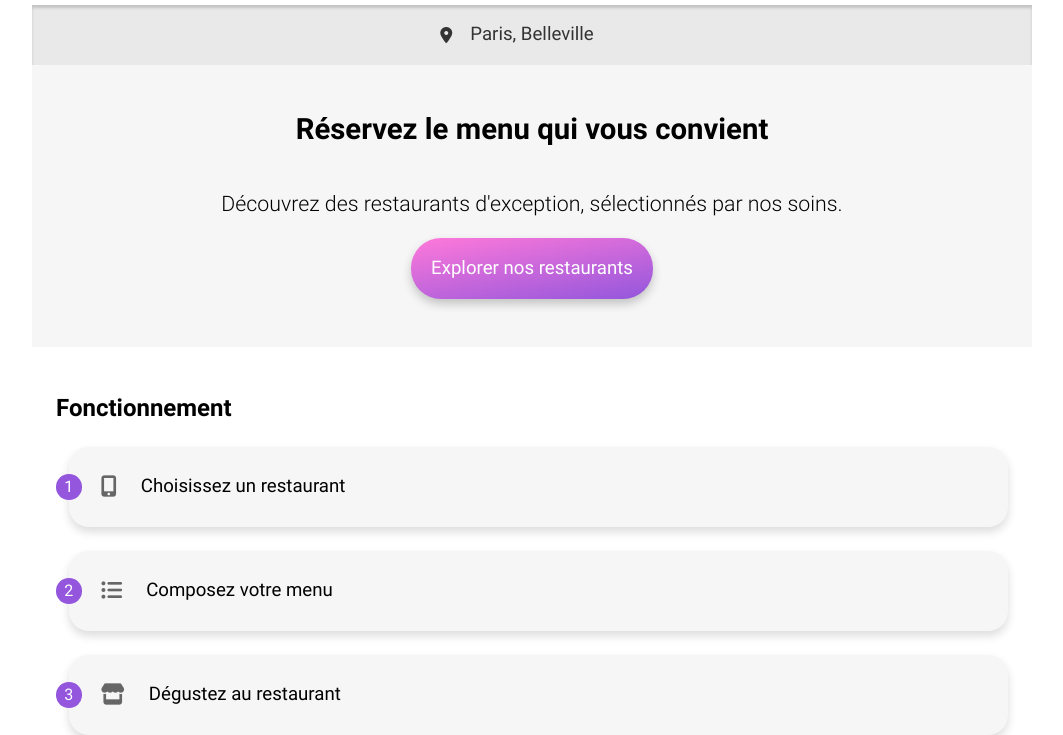
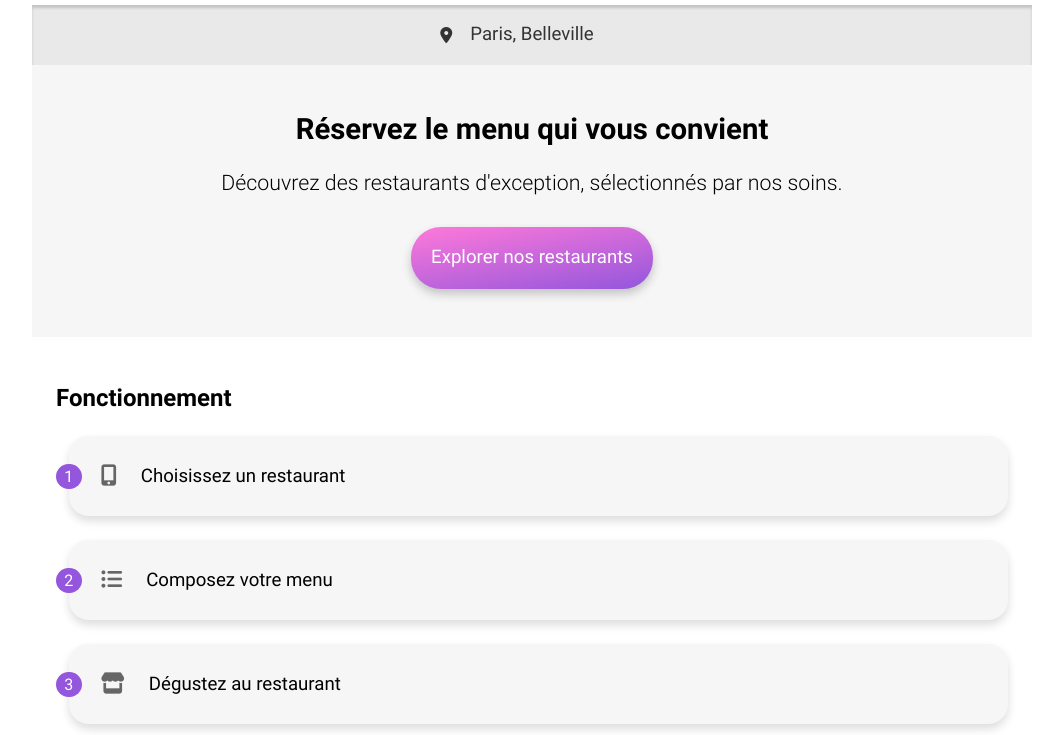
Before and after one commit to LalyroseWebdev/Ohmyfood, a website: page index.html in a window 1280 px wide. Shown: the part 65-800 px from the top of the page, without its empty margins (108-1171 px from the left). Drawn offline with nearby package versions, Linux system fonts and the light colour scheme; files that its build step writes are made by us from their sources; files whose address does not match are found by name.

Commit message:
p & span margin 0, call-to-action update accordingly

```diff
--- a/sass/base/_base.scss
+++ b/sass/base/_base.scss
@@ -32,6 +32,7 @@ h2 {
 
 span, p {
     @include typography(text);
+    margin: 0;
 }
 
 a {
--- a/sass/layout/_call-to-action.scss
+++ b/sass/layout/_call-to-action.scss
@@ -6,11 +6,12 @@
 
 // Call-to-action content
 .call-to-action__content {
-    @include flex(column, center, center, 0);
+    @include flex(column, center, center, 1.5rem);
     padding: 3rem;
 
     // Headline
     & h2 {
+        margin: 0;
         width: 70%;
         text-align: center;
         @include typography(index-h2);
@@ -19,6 +20,7 @@
     // Byline
     & p {
         @include typography(text);
+        margin-bottom: 0.5rem;
         width: 90%;
         text-align: center;
         font-size: 16pt;
```
